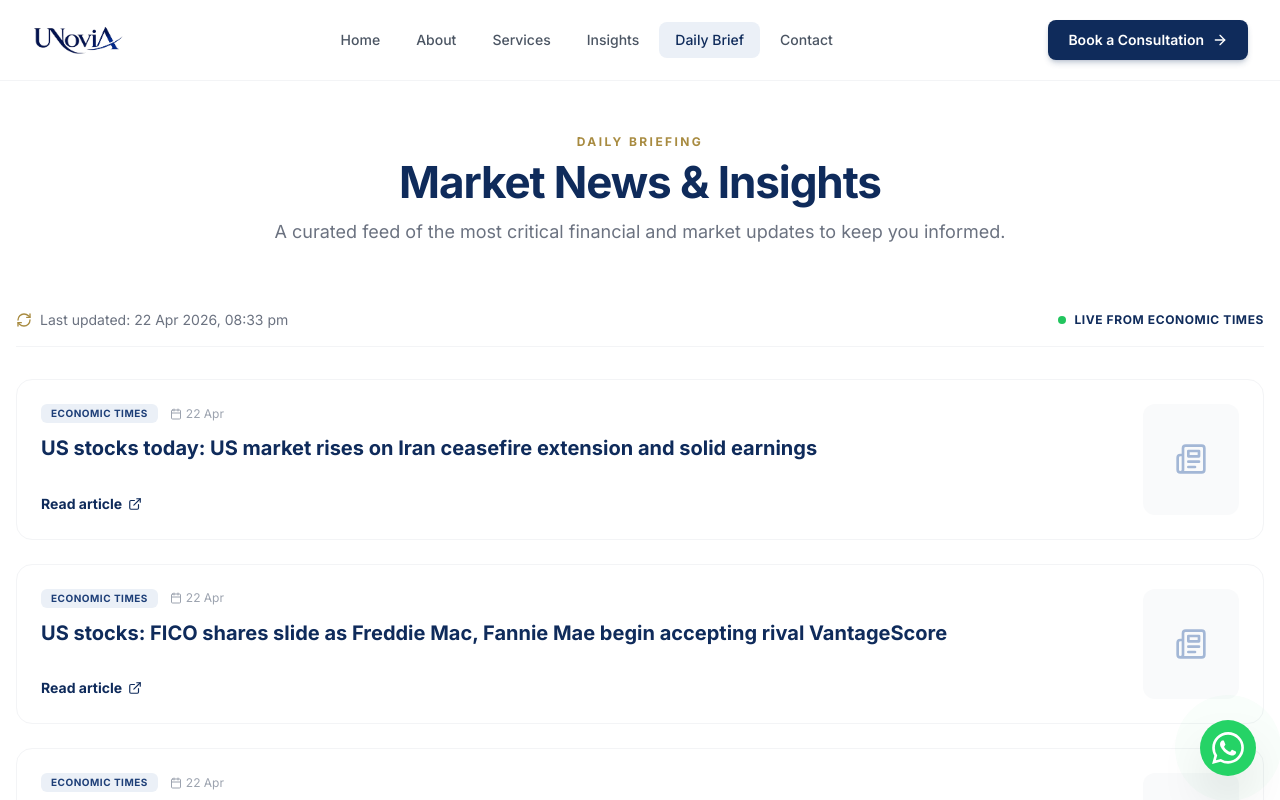
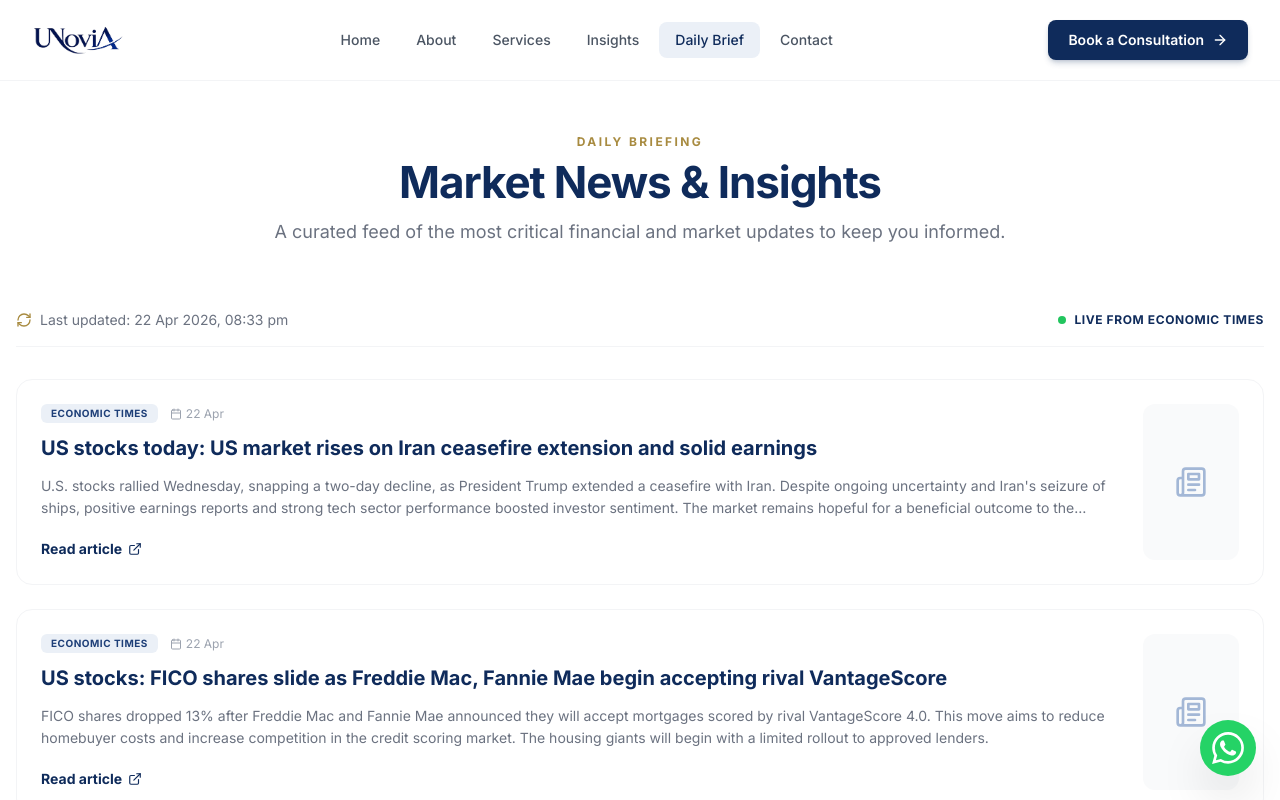
Before and after one commit to sc2805/unovia-consulting, a Next.js app: page /daily-brief in a window 1280 px wide. Shown: the top 800 px of the page. Built offline with nearby package versions, Linux system fonts and the light colour scheme.

Commit message:
fix: resolve deployment error by fixing property names and optimizing dynamic routes for SSG

```diff
--- a/app/daily-brief/[slug]/page.tsx
+++ b/app/daily-brief/[slug]/page.tsx
@@ -6,6 +6,12 @@ import dailyNews from "@/lib/daily-news.json";
 
 interface PageProps {
   params: { slug: string };
+}
+
+export async function generateStaticParams() {
+  return dailyNews.articles.map((article) => ({
+    slug: article.slug,
+  }));
 }
 
 export async function generateMetadata({ params }: PageProps): Promise<Metadata> {
--- a/app/daily-brief/page.tsx
+++ b/app/daily-brief/page.tsx
@@ -69,7 +69,7 @@ export default function DailyBriefPage() {
                   </Link>
 
                   <p className="text-gray-500 text-sm leading-relaxed mb-4 line-clamp-2">
-                    {article.contentSnippet}
+                    {article.excerpt}
                   </p>
 
                   <Link
```
